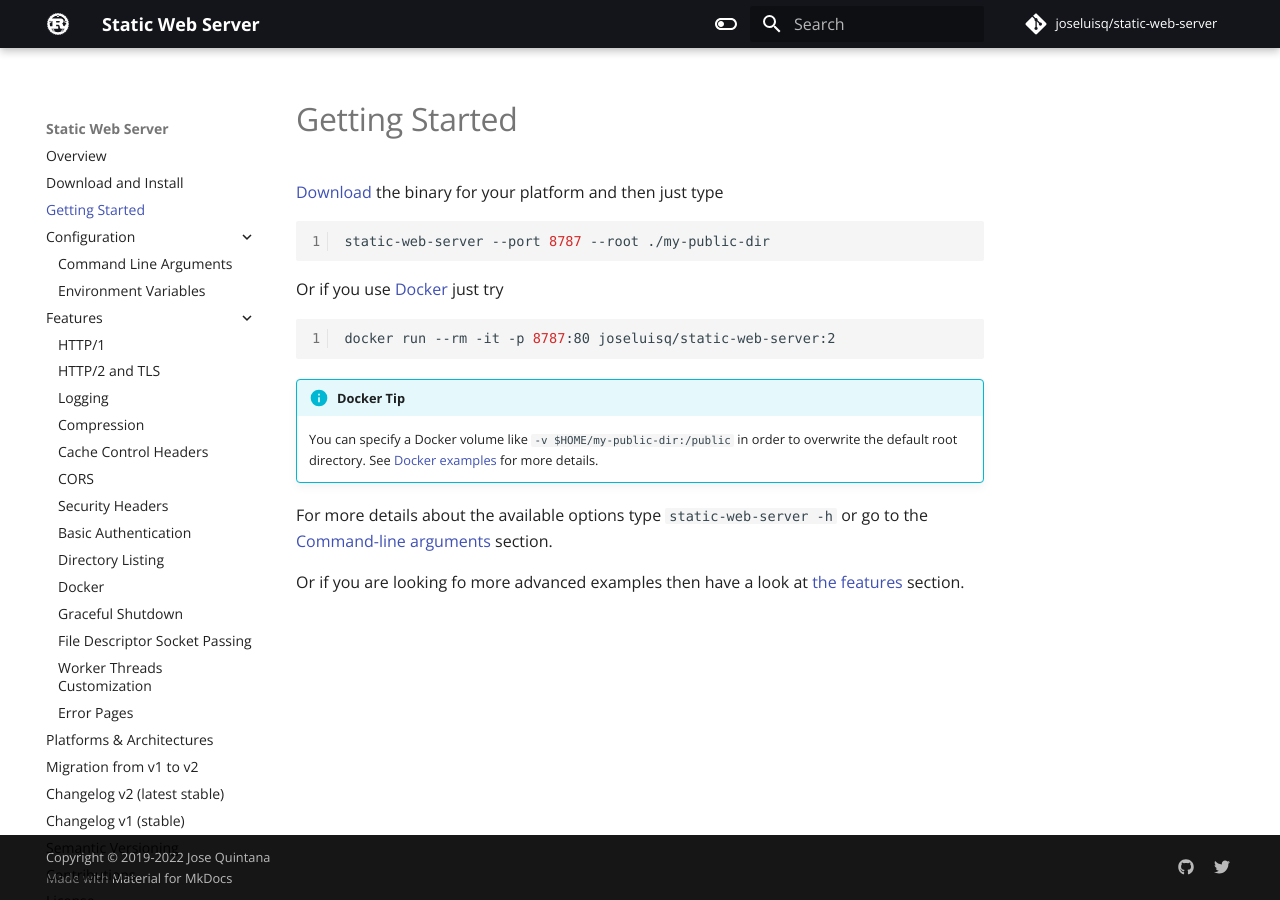
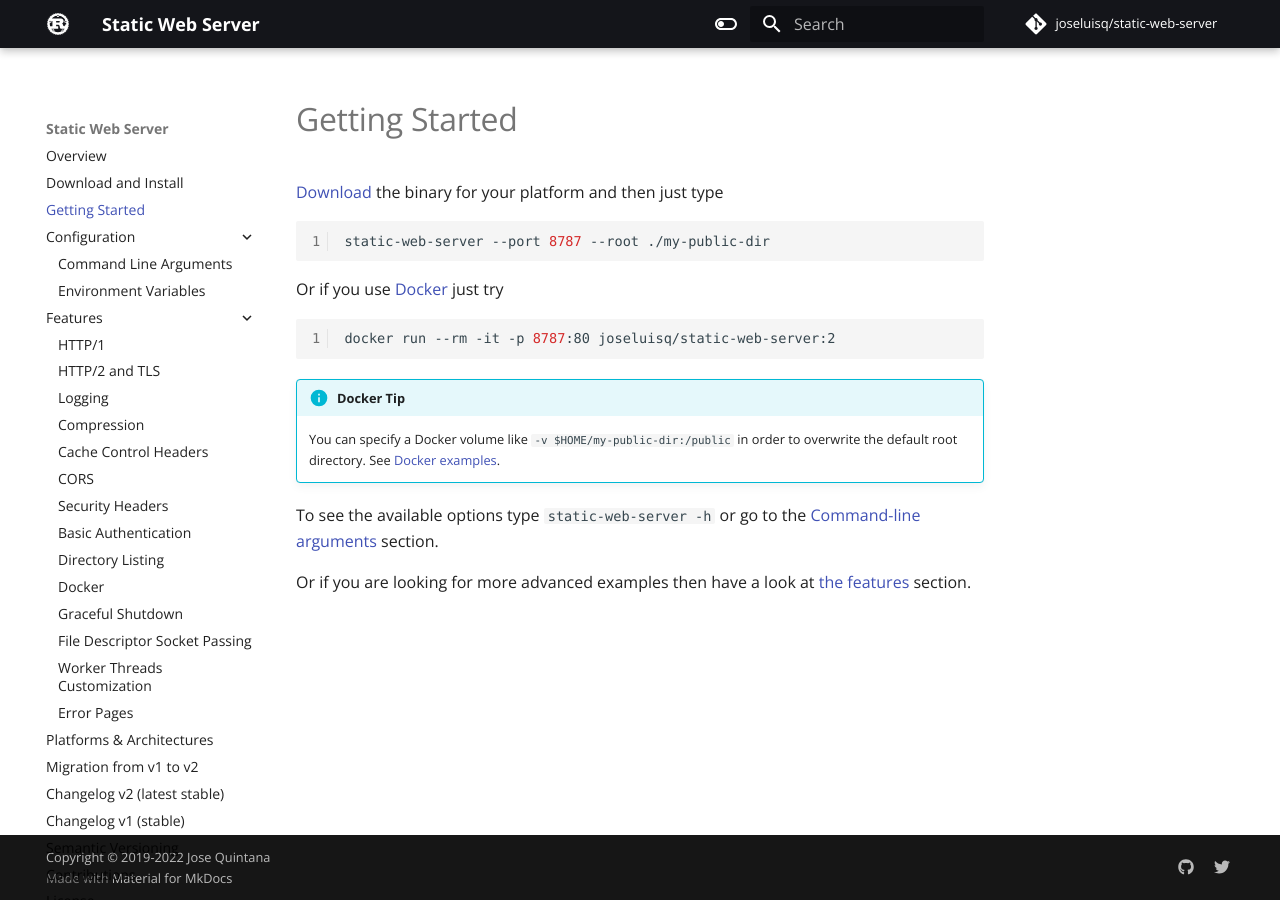
Before and after one commit to static-web-server/static-web-server, an MkDocs documentation site: the page built from docs/content/getting-started.md, in a window 1280 px wide. Built offline with MkDocs 1.6.1 and Material for MkDocs 9.7.7, drawn with Linux system fonts in a browser that asks for light colours; some web fonts are replaced; comment, search, counter and statistics services are not loaded.

Commit message:
docs: minor docker updates [skip ci]

````diff
--- a/docs/content/getting-started.md
+++ b/docs/content/getting-started.md
@@ -13,8 +13,8 @@
 ```
 
 !!! info "Docker Tip"
-    You can specify a Docker volume like `-v $HOME/my-public-dir:/public` in order to overwrite the default root directory. See [Docker examples](features/docker.md) for more details.
+    You can specify a Docker volume like `-v $HOME/my-public-dir:/public` in order to overwrite the default root directory. See [Docker examples](features/docker.md).
 
-For more details about the available options type `static-web-server -h` or go to the [Command-line arguments](./configuration/command-line-arguments.md) section.
+To see the available options type `static-web-server -h` or go to the [Command-line arguments](./configuration/command-line-arguments.md) section.
 
-Or if you are looking fo more advanced examples then have a look at [the features](./features/http1.md) section.
+Or if you are looking for more advanced examples then have a look at [the features](./features/http1.md) section.
````
Also changed, not shown: docs/content/features/docker.md (+1 -2 lines).
